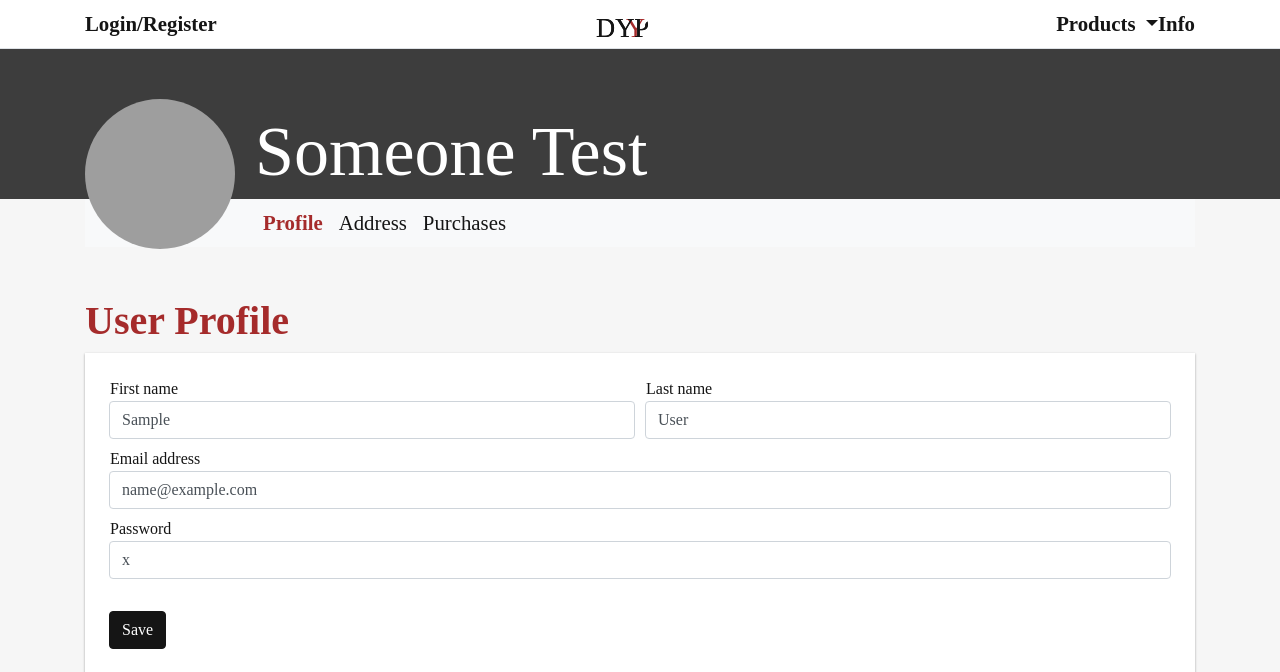
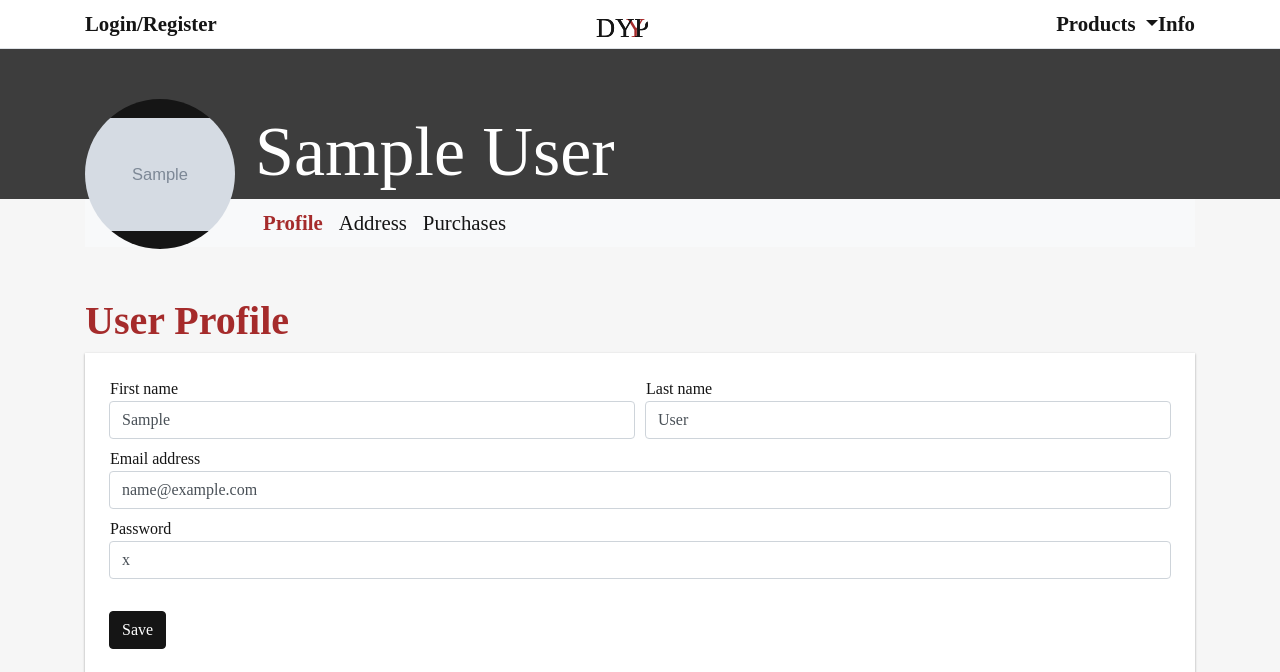
Before and after one commit to RubenTapadas/DYP, a PHP site: page /user.php in a window 1280 px wide. Shown: the top 672 px of the page. Run offline with PHP 8.4, Linux system fonts and the light colour scheme; the visitor is signed in with stand-in values (Sample User, id 1); tables that the repository leaves empty or names only in its code hold one stand-in row (values such as "Sample post"); grey boxes marked "Sample" are stand-in pictures; grey boxes are pictures that could not be loaded.

Commit message:
added user image to database

```diff
--- a/home.php
+++ b/home.php
@@ -11,6 +11,7 @@
       $firstname= $rowval['firstname'];
       $lastname= $rowval['lastname'];
       $email= $rowval['email'];
+      $image= $rowval['image'];
     }
   }
 ?>
@@ -59,7 +60,7 @@
             <li class="nav-item">
               <a class="nav-link user_no" href="login.php">Login/Register</a>
               <div class="user_yes">
-                <div class="user-mini float-left"></div>
+                <div class="user-mini float-left" style="background-image: url(img/profiles/<?php echo  $image; ?>);"></div>
                 <a class="nav-link float-left ml-3" href="user.php">
                   <?php echo  $firstname; ?>
                   <?php echo  $lastname; ?></a>
@@ -153,7 +154,7 @@
             <ul class="list-unstyled">
               <li>
                 <a href="#!">
-                  <?php echo  $fistname; ?></a>
+                  <?php echo  $firstname; ?></a>
               </li>
               <li>
                 <a href="#!">Link 2</a>
--- a/main.css
+++ b/main.css
@@ -169,7 +169,6 @@ label {
   width: 150px;
   height: 150px;
   background: #151515;
-  background-image: url(https://picsum.photos/350/550/?random);
   background-repeat: no-repeat;
   background-position: center center;
   background-size: 100%;
@@ -187,11 +186,10 @@ label {
 }
 
 .user-mini{
-  border-radius: 50%;
+  border-radius: 10%;
   width: 32px;
   height: 32px;
   background: #151515;
-  background-image: url(https://picsum.photos/100/100/?random);
   background-repeat: no-repeat;
   background-position: center center;
   background-size: 100%;
--- a/user.php
+++ b/user.php
@@ -17,6 +17,7 @@
     $email= $rowval['email'];
     $password= $rowval['password'];
     $country= $rowval['country'];
+    $image= $rowval['image'];
   }
 ?>
 
@@ -29,6 +30,8 @@
   <link rel="shortcut icon" href="img/logo.ico" type="image/x-icon" />
   <link rel="stylesheet" href="https://stackpath.bootstrapcdn.com/bootstrap/4.1.3/css/bootstrap.min.css" integrity="sha384-MCw98/SFnGE8fJT3GXwEOngsV7Zt27NXFoaoApmYm81iuXoPkFOJwJ8ERdknLPMO" crossorigin="anonymous">
   <link rel="stylesheet" href="main.css">
+
+
 </head>
 
 <body class="semi-light">
@@ -93,9 +96,9 @@
     <div class="blank"></div>
     <div class="container">
       <div class="top-banner">
-        <div class="user-image d-inline-block position-absolute" style="z-index:10"></div>
+        <div class="user-image d-inline-block position-absolute" style="z-index:10; background-image: url(img/profiles/<?php echo  $image; ?>);"></div>
         <div class="user-name d-inline-block" style="padding-left:170px;">
-          <input class="dark-text hide-input" type="text" value="Someone Test" readonly>
+          <input class="dark-text hide-input" type="text" value="<?php echo  $firstname; ?> <?php echo  $lastname; ?>" readonly>
         </div>
       </div>
 
```
Also changed, not shown: img/profiles/hqdefault.jpg (added).
